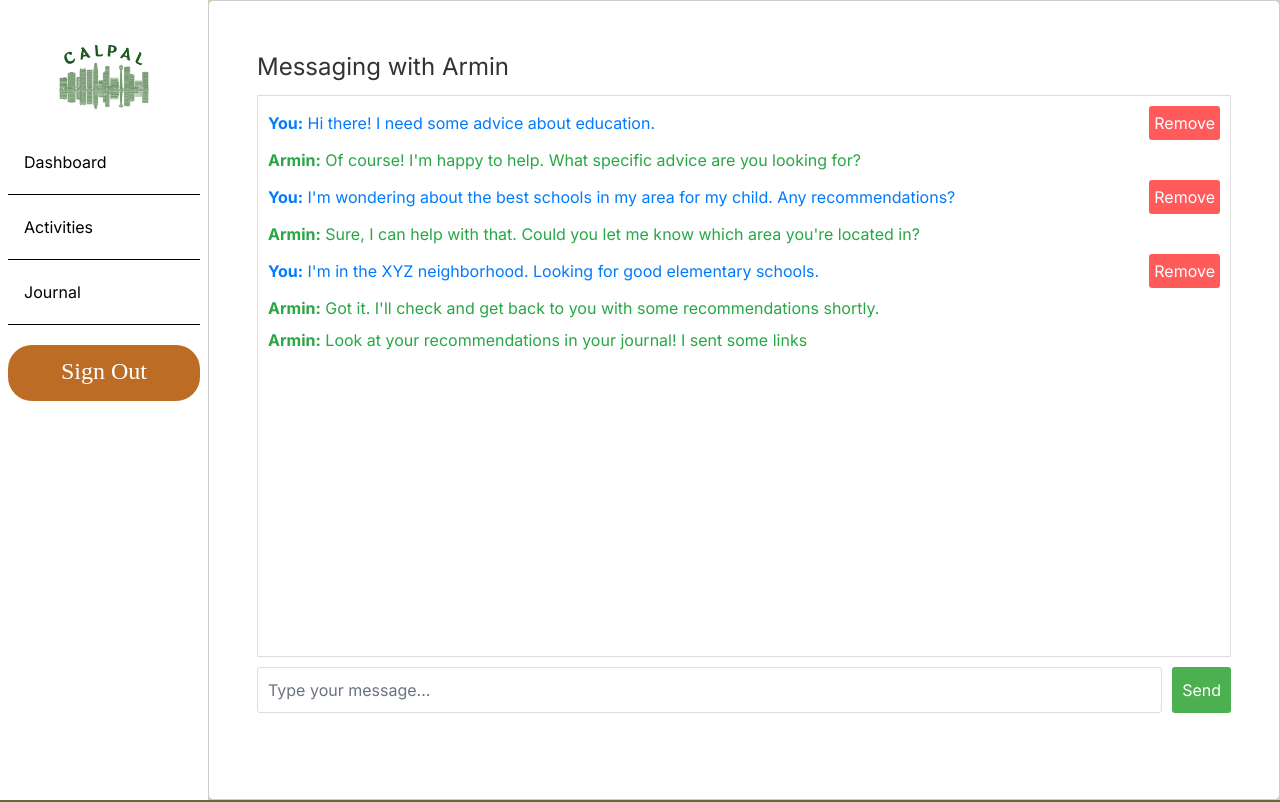
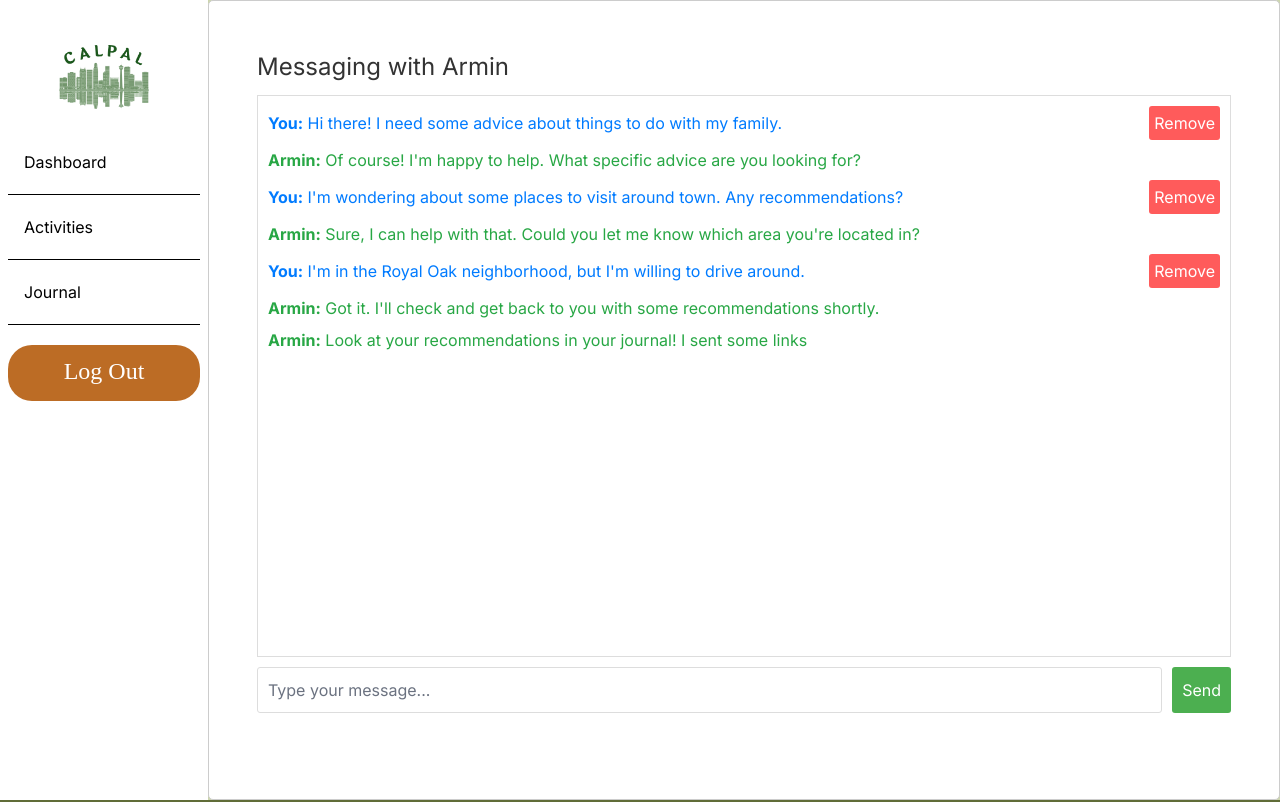
Before and after one commit to haywirebanana/The-We8, a Next.js app in the folder calpal/: page /live-chat2 in a window 1280 px wide. Shown: the top 802 px of the page. Built offline with nearby package versions, Linux system fonts and the light colour scheme.

Commit message:
final pushes

```diff
--- a/calpal/src/app/addmentors/page.js
+++ b/calpal/src/app/(with-nav-bar)/addmentors/page.js
@@ -1,12 +1,12 @@
 "use client";
-import Form from "../components/loginForm";
+import Form from "../../components/loginForm";
 import { useState, useEffect } from "react";
 import {
   GetUsers,
   rankMostMatchingEntries,
   getCurrentUserData,
-} from "../api/getUsers";
-import { addMentor } from "../api/addMentor";
+} from "../../api/getUsers";
+import { addMentor } from "../../api/addMentor";
 
 const itemList = [
   { id: 1, text1: "Text 1-1", text2: "Text 1-2" },
@@ -38,8 +38,7 @@ export default function Login() {
         {availableMentors.map((item, index) => (
           <div style={{ color: "black" }} key={index}>
             <span>
-              First Name: {item.object.firstName}, Last Name:{" "}
-              {item.object.lastName}, Compatency Score: {item.score}
+              {item.object.firstName}, {item.object.lastName}, Match Score: {item.score}
             </span>
             <button
               style={{ color: "red", paddingLeft: 30 }}
--- a/calpal/src/app/(with-side-bar)/live-chat2/page.tsx
+++ b/calpal/src/app/(with-side-bar)/live-chat2/page.tsx
@@ -9,11 +9,11 @@ import { useState } from "react";
 export default function LiveChat() {
     const [inputText, setInputText] = useState(""); // State to manage input text
     const [messages, setMessages] = useState([
-        { id: 1, author: "You", text: "Hi there! I need some advice about education." },
+        { id: 1, author: "You", text: "Hi there! I need some advice about things to do with my family." },
         { id: 2, author: "Armin", text: "Of course! I'm happy to help. What specific advice are you looking for?" },
-        { id: 3, author: "You", text: "I'm wondering about the best schools in my area for my child. Any recommendations?" },
+        { id: 3, author: "You", text: "I'm wondering about some places to visit around town. Any recommendations?" },
         { id: 4, author: "Armin", text: "Sure, I can help with that. Could you let me know which area you're located in?" },
-        { id: 5, author: "You", text: "I'm in the XYZ neighborhood. Looking for good elementary schools." },
+        { id: 5, author: "You", text: "I'm in the Royal Oak neighborhood, but I'm willing to drive around." },
         { id: 6, author: "Armin", text: "Got it. I'll check and get back to you with some recommendations shortly." },
         { id: 7, author: "Armin", text: "Look at your recommendations in your journal! I sent some links"}
         // You can continue the conversation with Armin providing school recommendations.
--- a/calpal/src/app/components/aboutForm.tsx
+++ b/calpal/src/app/components/aboutForm.tsx
@@ -76,10 +76,10 @@ const AboutForm = () => {
             {step > 1 && step < 3 && (
                 <div className="flex flex-col items-center justify-center w-full flex-1 flex-col bg-light-cream">
                     <h1 className='font-serif text-2xl font-normal'>Tell us about your professional background!</h1>
-                    <Field labelName='Education level' fieldType='text' fieldValue={education} onChange={setEducation} placeholderText='What is your highest level of education?' />
-                    <Field labelName='Employment status' fieldType='text' fieldValue={employmentStatus} onChange={setEmploymentStatus} placeholderText='What is your employment status?' />
+                    {/* <Field labelName='Education level' fieldType='text' fieldValue={education} onChange={setEducation} placeholderText='What is your highest level of education?' /> */}
+                    <Dropdown labelName='Education level' options={['High School Graduate', 'Bachelor\'s Degree', 'Master\'s Degree', 'Other']} fieldValue={education} onChange={setEducation} />
+                    <Dropdown labelName='Employment status' options={['Employed', 'Student', 'Unemployed', 'Retired']} fieldValue={employmentStatus} onChange={setEmploymentStatus} />
                     <Field labelName='Field of work' fieldType='text' fieldValue={fieldOfWork} onChange={setFieldOfWork} placeholderText='What industry do you work in?' />
-                    <Field labelName='Job title' fieldType='text' fieldValue={jobTitle} onChange={setJobTitle} placeholderText='What is your job title?' />
                     <div className='flex flex-row w-full gap-4 justify-center' >
                         <Button buttonText="Previous" onClick={handlePreviousStep} />
                         <Button buttonText="Next" onClick={handleNextStep} />
@@ -98,7 +98,7 @@ const AboutForm = () => {
 
                     <div className='flex flex-row w-full gap-4 justify-center' >
                         <Button buttonText="Previous" onClick={handlePreviousStep} />
-                        <Button buttonText="Submit" onClick={() => router.push('/dashboard')} />
+                        <Button buttonText="Submit" onClick={() => router.push('/addmentors')} />
                     </div>
 
                 </div>
--- a/calpal/src/app/components/how.tsx
+++ b/calpal/src/app/components/how.tsx
@@ -48,7 +48,7 @@ export default function How() {
               textAlign: "center",
             }}
           >
-            Join CalPal{" "}
+            <a href='/register'>Join CalPal</a>{" "}
           </p>
         </div>
         <div style={{ position: "relative", display: "inline" }}>
--- a/calpal/src/app/components/navbar.tsx
+++ b/calpal/src/app/components/navbar.tsx
@@ -15,6 +15,8 @@ const Navbar = () => {
                 return 'Register';
             case '/about':
                 return 'Dashboard';
+            case '/addmentors':
+                return 'Log Out';
             default:
                 return 'Login';
         }
@@ -28,6 +30,8 @@ const Navbar = () => {
                 return '/register';
             case '/about':
                 return '/dashboard';
+            case '/addmentors':
+                return '/';
             default:
                 return '/login';
         }
@@ -35,8 +39,8 @@ const Navbar = () => {
 
     return (
         <div className="flex-none flex flex-row justify-between bg-white py-3 pl-20">
-            <div className="flex items-center w-5/6">
-                <Image src="/logo.png" width={75} height={50} alt="lgog" />
+            <div  className="flex items-center w-5/6">
+                <Image  src="/logo.png" width={75} height={50} alt="lgog" />
             </div>
             <div className="flex w-1/6">
                 <Link href={getPath()} className="hover:bg-sand focus:outline-none focus:ring-4 focus:ring-blue-300 px-5 py-2.5 text-center dark:bg-blue-600 dark:hover:bg-blue-700 dark:focus:ring-blue-800 text-white font-roboto h-14 w-48 rounded-3xl font-light text-2xl bg-clay hover:dark-brown">
--- a/calpal/src/app/components/sidebar.tsx
+++ b/calpal/src/app/components/sidebar.tsx
@@ -23,7 +23,7 @@ export default function Sidebar() {
                         </div>
                     ))}
                     <Link href="/" className=" hover:bg-sand focus:outline-none focus:ring-4 focus:ring-blue-300 px-5 py-2.5 text-center dark:bg-blue-600 dark:hover:bg-blue-700 dark:focus:ring-blue-800 text-white font-roboto h-14 w-48 rounded-3xl font-light text-2xl bg-clay hover:dark-brown">
-                        Sign Out
+                        Log Out
                     </Link>
                 </div>
             </div>
```
